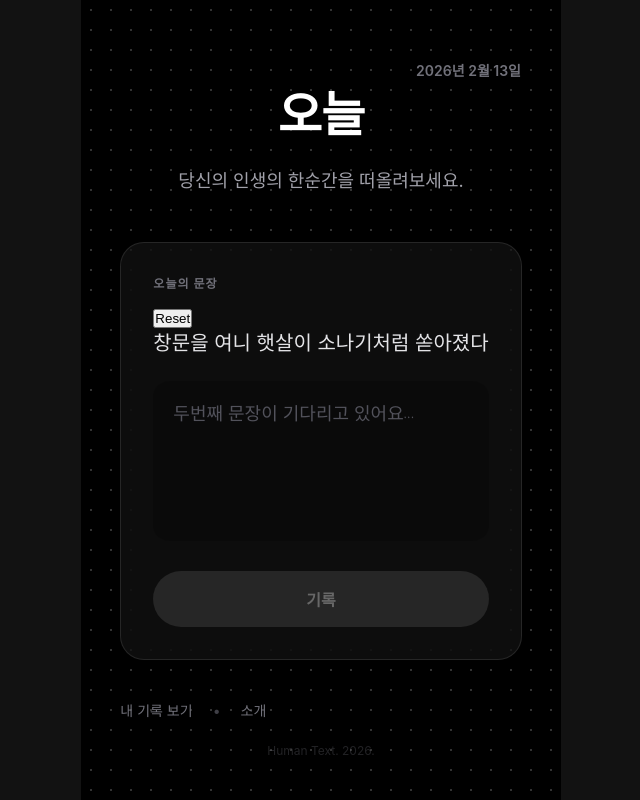
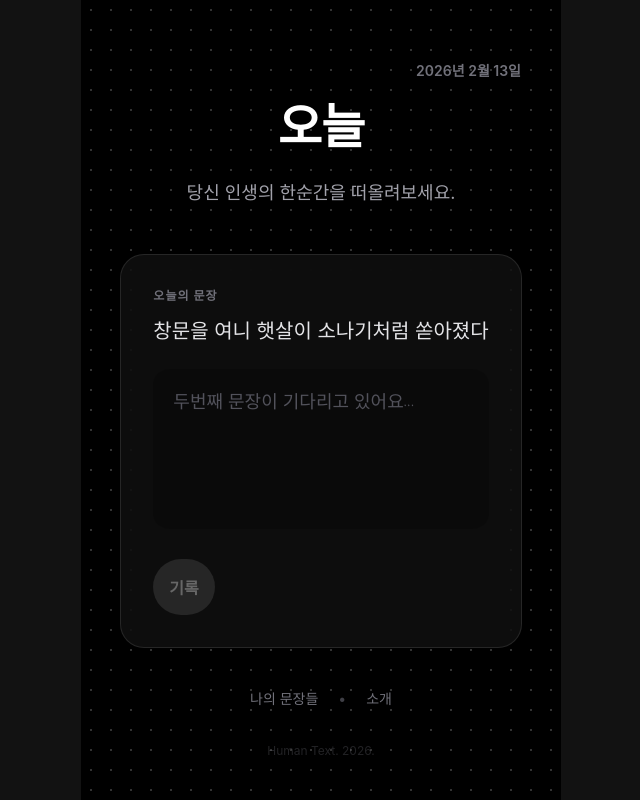
Before and after one commit to hsunp77-hub/human-text, a Next.js app: page /write in a window 1280 px wide. Shown: the whole page, without its empty margins (319-959 px from the left). Built offline with nearby package versions, Linux system fonts and the light colour scheme.

Commit message:
feat: update UI text, add edit functionality, and refine layout

```diff
--- a/src/app/archive/page.tsx
+++ b/src/app/archive/page.tsx
@@ -49,7 +49,7 @@ export default function ArchivePage() {
         <div className="app-container">
             <div className="mobile-view px-8 items-center">
                 <header className="w-full flex justify-between items-center mt-12 mb-16">
-                    <h1 className="text-3xl font-bold tracking-tighter" style={{ color: 'var(--text-primary)' }}>나의 기록</h1>
+                    <h1 className="text-3xl font-bold tracking-tighter" style={{ color: 'var(--text-primary)' }}>나의 문장들</h1>
                     <Link href="/" className="text-sm font-semibold transition-all hover:text-white" style={{ color: 'var(--accent-color)' }}>
                         ← 홈
                     </Link>
--- a/src/app/globals.css
+++ b/src/app/globals.css
@@ -142,8 +142,6 @@ h1 {
 
 /* Premium Record Button */
 .record-btn {
-  display: block;
-  width: 100%;
   padding: 16px;
   border-radius: 99px;
   font-size: 16px;
@@ -170,6 +168,7 @@ h1 {
 .footer-nav {
   display: flex;
   align-items: center;
+  justify-content: center;
   gap: 20px;
   font-size: 14px;
   color: var(--text-secondary);
--- a/src/app/page.tsx
+++ b/src/app/page.tsx
@@ -33,7 +33,7 @@ export default function Home() {
           {/* Header Area */}
           <div className="header">
             <h1>오늘</h1>
-            <p className="subtitle">당신의 인생의 한순간을 떠올려보세요.</p>
+            <p className="subtitle">당신 인생의 한순간을 떠올려보세요.</p>
           </div>
 
           {/* Writing Card Section */}
@@ -64,7 +64,7 @@ export default function Home() {
 
           {/* Footer Navigation */}
           <div className="footer-nav">
-            <Link href="/archive">내 기록 보기</Link>
+            <Link href="/archive">나의 문장들</Link>
             <span className="nav-dot">•</span>
             <Link href="/about">소개</Link>
           </div>
--- a/src/app/write/page.tsx
+++ b/src/app/write/page.tsx
@@ -22,10 +22,11 @@ export default function WritePage() {
         }
     };
 
-    const handleReset = () => {
-        if (confirm("기록을 초기화하시겠습니까?")) {
-            setHistory([]);
-            setText("");
+    const handleEdit = () => {
+        if (history.length > 0) {
+            const lastSentence = history[history.length - 1];
+            setHistory(prev => prev.slice(0, -1));
+            setText(lastSentence);
         }
     };
 
@@ -40,19 +41,13 @@ export default function WritePage() {
                     {/* Header Section */}
                     <div className="header">
                         <h1>오늘</h1>
-                        <p className="subtitle">당신의 인생의 한순간을 떠올려보세요.</p>
+                        <p className="subtitle">당신 인생의 한순간을 떠올려보세요.</p>
                     </div>
 
                     {/* Writing Card Section */}
                     <div className="glass-card">
                         <div className="flex justify-between items-start mb-2">
                             <div className="card-label">오늘의 문장</div>
-                            <button
-                                onClick={handleReset}
-                                className="text-[10px] uppercase tracking-wider text-secondary hover:text-white transition-colors opacity-30"
-                            >
-                                Reset
-                            </button>
                         </div>
 
                         <div className="sentence-preview">
@@ -76,19 +71,31 @@ export default function WritePage() {
                             autoFocus
                         />
 
-                        {/* Record Button - No Icon, Matching Preview Style */}
+                        {/* Buttons Section */}
+                        <div className="flex justify-center w-full px-4 mt-4">
+                            <div className="flex gap-3 justify-center w-full max-w-[320px]">
                                 <button
-                            className={`record-btn ${text.trim().length > 0 ? 'btn-active' : 'btn-disabled'}`}
+                                    className={`record-btn flex-1 ${text.trim().length > 0 ? 'btn-active' : 'btn-disabled'}`}
                                     onClick={handleRecord}
                                     disabled={text.trim().length === 0}
                                 >
                                     기록
                                 </button>
+                                {history.length > 0 && (
+                                    <button
+                                        className="record-btn flex-1 btn-active"
+                                        onClick={handleEdit}
+                                    >
+                                        수정
+                                    </button>
+                                )}
+                            </div>
+                        </div>
                     </div>
 
                     {/* Footer Navigation */}
                     <div className="footer-nav">
-                        <span className="cursor-pointer">내 기록 보기</span>
+                        <span className="cursor-pointer">나의 문장들</span>
                         <span className="nav-dot">•</span>
                         <span className="cursor-pointer">소개</span>
                     </div>
```
Lines whose indentation alone changed are shown as unchanged.
